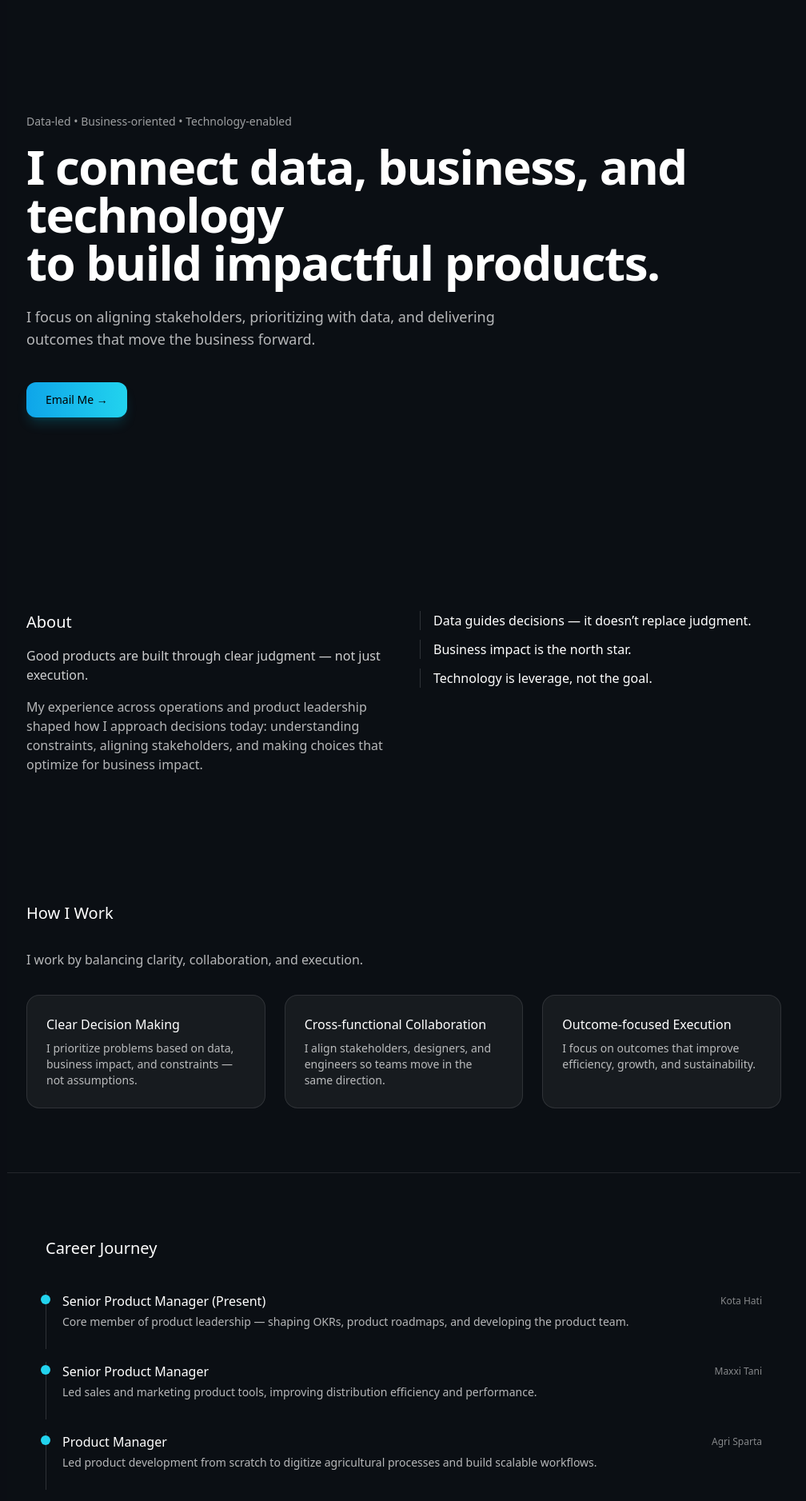
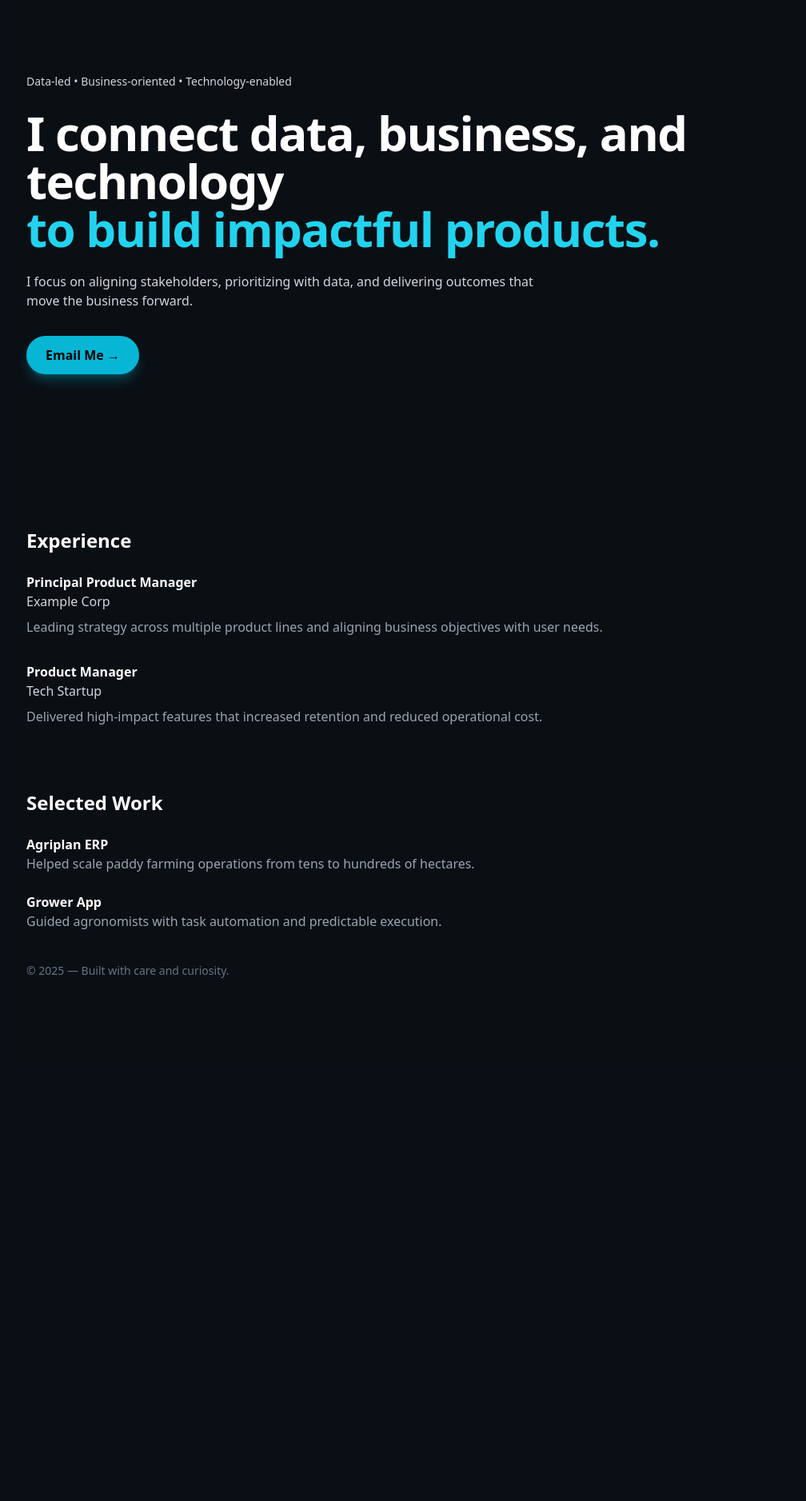
Before and after one commit to yspace89/personalweb, a Next.js app: page / in a window 1280 px wide. Shown: the part 60-1937 px from the top of the page at 80% size, without its empty margins (135-1143 px from the left). After the commit the page ends 1436 px from the top, so only its background shows below. Built offline with nearby package versions, Linux system fonts and the light colour scheme.

Commit message:
Update page.tsx

```diff
--- a/app/page.tsx
+++ b/app/page.tsx
@@ -1,208 +1,116 @@
-'use client'
+"use client";
 
-import { motion } from 'framer-motion'
+import { motion } from "framer-motion";
 
 export default function Home() {
   return (
-    <main className="bg-[#0B0F14] text-white overflow-x-hidden relative">
+    <main className="relative overflow-hidden bg-[#0a0f14] min-h-screen text-white">
 
-      {/* --- decorative tech pattern --- */}
-      <div className="pointer-events-none absolute inset-0 -z-10 bg-[radial-gradient(circle_at_20%_10%,rgba(56,189,248,0.18),transparent_60%),radial-gradient(circle_at_90%_70%,rgba(6,182,212,0.12),transparent_60%)]" />
-      <div className="pointer-events-none absolute inset-0 -z-10 opacity-[0.09] bg-[linear-gradient(transparent,transparent_96%,rgba(255,255,255,.2)_98%),linear-gradient(90deg,transparent,transparent_96%,rgba(255,255,255,.2)_98%)] bg-[length:28px_28px]" />
+      {/* Decorative gradient background */}
+      <div className="absolute inset-0 -z-10">
+        <div className="absolute w-[600px] h-[600px] bg-blue-700/20 rounded-full blur-[200px] top-[-100px] left-[-100px]" />
+        <div className="absolute w-[500px] h-[500px] bg-cyan-500/10 rounded-full blur-[200px] bottom-[-150px] right-[-50px]" />
+      </div>
 
-      {/* ================= HERO ================= */}
-      <section className="relative min-h-[88vh] flex items-center px-6">
-        <motion.div
+      <section className="max-w-5xl mx-auto px-6 py-28">
+
+        {/* TAGLINE */}
+        <motion.p
+          initial={{ opacity: 0, y: 10 }}
+          animate={{ opacity: 1, y: 0 }}
+          transition={{ duration: 0.6 }}
+          className="text-sm text-gray-300"
+        >
+          Data-led • Business-oriented • Technology-enabled
+        </motion.p>
+
+        {/* HERO TITLE */}
+        <motion.h1
           initial={{ opacity: 0, y: 20 }}
           animate={{ opacity: 1, y: 0 }}
-          transition={{ duration: 0.6 }}
-          className="max-w-5xl mx-auto"
+          transition={{ delay: 0.1, duration: 0.7 }}
+          className="mt-6 text-5xl md:text-6xl font-bold leading-tight tracking-tight"
         >
-          <p className="text-sm text-white/60 mb-4">
-            Data-led • Business-oriented • Technology-enabled
-          </p>
+          I connect data, business, and <br />
+          technology <br />
+          <span className="text-cyan-400">
+            to build impactful products.
+          </span>
+        </motion.h1>
 
-          <h1 className="text-4xl md:text-6xl font-semibold leading-tight tracking-tight">
-            I connect data, business, and technology<br/>
-            to build impactful products.
-          </h1>
-
-          <p className="mt-6 text-lg text-white/70 max-w-2xl">
+        {/* HERO SUBTEXT */}
+        <motion.p
+          initial={{ opacity: 0 }}
+          animate={{ opacity: 1 }}
+          transition={{ delay: 0.3 }}
+          className="mt-6 text-gray-300 max-w-2xl"
+        >
           I focus on aligning stakeholders, prioritizing with data,
           and delivering outcomes that move the business forward.
-          </p>
+        </motion.p>
 
+        {/* CTA BUTTON */}
         <motion.a
-            href="mailto:ubaidillahym@gmail.com"
-            whileHover={{ scale: 1.03 }}
+          href="mailto:hello@example.com"
+          whileHover={{ scale: 1.05 }}
           whileTap={{ scale: 0.98 }}
-            className="inline-block mt-10 rounded-xl bg-gradient-to-r from-sky-500 to-cyan-400 px-6 py-3 text-sm font-medium text-black shadow-lg shadow-cyan-500/20"
+          className="inline-flex mt-8 px-6 py-3 rounded-full bg-cyan-500 hover:bg-cyan-400 text-black font-semibold shadow-lg shadow-cyan-500/30 transition"
         >
           Email Me →
         </motion.a>
-        </motion.div>
       </section>
 
-      {/* ================= ABOUT ================= */}
-      <section className="px-6 py-16 md:py-20">
-        <div className="max-w-5xl mx-auto grid md:grid-cols-2 gap-10">
-          <motion.div
-            initial={{ opacity: 0, y: 24 }}
-            whileInView={{ opacity: 1, y: 0 }}
-            viewport={{ once: true }}
-            transition={{ duration: 0.5 }}
-          >
-            <h2 className="text-xl font-medium mb-4">About</h2>
+      {/* EXPERIENCE SECTION */}
+      <section className="max-w-5xl mx-auto px-6 py-20">
+        <h2 className="text-2xl font-semibold mb-6">Experience</h2>
 
-            <p className="text-white/80 mb-4">
-              Good products are built through clear judgment — not just execution.
+        <div className="space-y-8">
+
+          <div>
+            <h3 className="font-semibold">Principal Product Manager</h3>
+            <p className="text-gray-300">Example Corp</p>
+            <p className="text-gray-400 mt-2">
+              Leading strategy across multiple product lines and aligning
+              business objectives with user needs.
             </p>
+          </div>
 
-            <p className="text-white/70">
-              My experience across operations and product leadership shaped how I
-              approach decisions today: understanding constraints, aligning stakeholders,
-              and making choices that optimize for business impact.
+          <div>
+            <h3 className="font-semibold">Product Manager</h3>
+            <p className="text-gray-300">Tech Startup</p>
+            <p className="text-gray-400 mt-2">
+              Delivered high-impact features that increased retention
+              and reduced operational cost.
             </p>
-          </motion.div>
+          </div>
 
-          <motion.div
-            className="space-y-3"
-            initial={{ opacity: 0 }}
-            whileInView={{ opacity: 1 }}
-            viewport={{ once: true }}
-            transition={{ delay: 0.15 }}
-          >
-            <DecorItem>Data guides decisions — it doesn’t replace judgment.</DecorItem>
-            <DecorItem>Business impact is the north star.</DecorItem>
-            <DecorItem>Technology is leverage, not the goal.</DecorItem>
-          </motion.div>
         </div>
       </section>
 
-      {/* ================= HOW I WORK ================= */}
-      <section className="px-6 py-16 md:py-20">
-        <div className="max-w-5xl mx-auto">
-          <h2 className="text-xl font-medium mb-8">How I Work</h2>
+      {/* SELECTED WORK */}
+      <section className="max-w-5xl mx-auto px-6 pb-28">
+        <h2 className="text-2xl font-semibold mb-6">Selected Work</h2>
 
-          <p className="text-white/70 mb-8">
-            I work by balancing clarity, collaboration, and execution.
+        <div className="space-y-6">
+          <div>
+            <h4 className="font-semibold">Agriplan ERP</h4>
+            <p className="text-gray-400">
+              Helped scale paddy farming operations from tens to hundreds of hectares.
             </p>
+          </div>
 
-          <div className="grid md:grid-cols-3 gap-6">
-            <Card
-              title="Clear Decision Making"
-              text="I prioritize problems based on data, business impact, and constraints — not assumptions."
-            />
-            <Card
-              title="Cross-functional Collaboration"
-              text="I align stakeholders, designers, and engineers so teams move in the same direction."
-            />
-            <Card
-              title="Outcome-focused Execution"
-              text="I focus on outcomes that improve efficiency, growth, and sustainability."
-            />
+          <div>
+            <h4 className="font-semibold">Grower App</h4>
+            <p className="text-gray-400">
+              Guided agronomists with task automation and predictable execution.
+            </p>
           </div>
         </div>
-      </section>
 
-      {/* ================= CAREER ================= */}
-      <section className="px-6 py-16 md:py-20 border-t border-white/10">
-        <div className="max-w-4xl mx-auto">
-          <h2 className="text-xl font-medium mb-10">Career Journey</h2>
-
-          <Timeline
-            role="Senior Product Manager (Present)"
-            company="Kota Hati"
-            text="Core member of product leadership — shaping OKRs, product roadmaps, and developing the product team."
-          />
-
-          <Timeline
-            role="Senior Product Manager"
-            company="Maxxi Tani"
-            text="Led sales and marketing product tools, improving distribution efficiency and performance."
-          />
-
-          <Timeline
-            role="Product Manager"
-            company="Agri Sparta"
-            text="Led product development from scratch to digitize agricultural processes and build scalable workflows."
-          />
-
-          <Timeline
-            role="Coordinator Trainee"
-            company="Alfamart"
-            text="Built foundations in operations, management discipline, and leadership in a large-scale organization."
-          />
-        </div>
-      </section>
-
-      {/* ================= CTA ================= */}
-      <section className="px-6 py-20 text-center">
-        <h2 className="text-2xl font-semibold mb-3">
-          Let’s build meaningful products.
-        </h2>
-
-        <p className="text-white/70 mb-8">
-          Open to conversations around product leadership, strategy, and execution.
+        <p className="text-gray-500 text-sm mt-10">
+          © 2025 — Built with care and curiosity.
         </p>
-
-        <motion.a
-          href="mailto:ubaidillahym@gmail.com"
-          whileHover={{ scale: 1.03 }}
-          whileTap={{ scale: 0.97 }}
-          className="rounded-xl bg-white text-black px-7 py-3 text-sm font-medium hover:bg-white/90 transition"
-        >
-          Email Me
-        </motion.a>
       </section>
     </main>
-  )
+  );
 }
-
-/* ===== helpers ===== */
-
-function DecorItem({ children }: { children: React.ReactNode }) {
-  return (
-    <div className="border-l border-white/15 pl-4 hover:border-cyan-400 transition">
-      {children}
-    </div>
-  )
-}
-
-function Card({ title, text }: { title: string; text: string }) {
-  return (
-    <motion.div
-      whileHover={{ y: -4 }}
-      className="rounded-2xl border border-white/10 p-6 bg-white/5 hover:bg-white/10 transition"
-    >
-      <h3 className="font-medium mb-2">{title}</h3>
-      <p className="text-sm text-white/70">{text}</p>
-    </motion.div>
-  )
-}
-
-function Timeline({
-  role,
-  company,
-  text,
-}: {
-  role: string
-  company: string
-  text: string
-}) {
-  return (
-    <motion.div
-      whileHover={{ x: 3 }}
-      className="border-l border-white/15 pl-5 pb-6 mb-4 relative"
-    >
-      <span className="absolute -left-[7px] top-1 w-3 h-3 rounded-full bg-cyan-400"></span>
-
-      <div className="flex items-center justify-between mb-1">
-        <h3 className="font-medium">{role}</h3>
-        <span className="text-xs text-white/50">{company}</span>
-      </div>
-
-      <p className="text-sm text-white/70">{text}</p>
-    </motion.div>
-  )
-}
```
Lines whose indentation alone changed are shown as unchanged.
